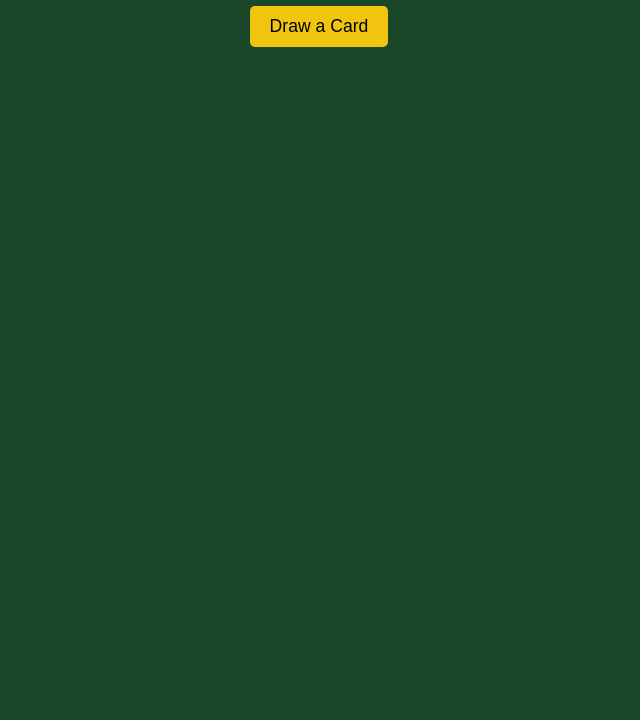
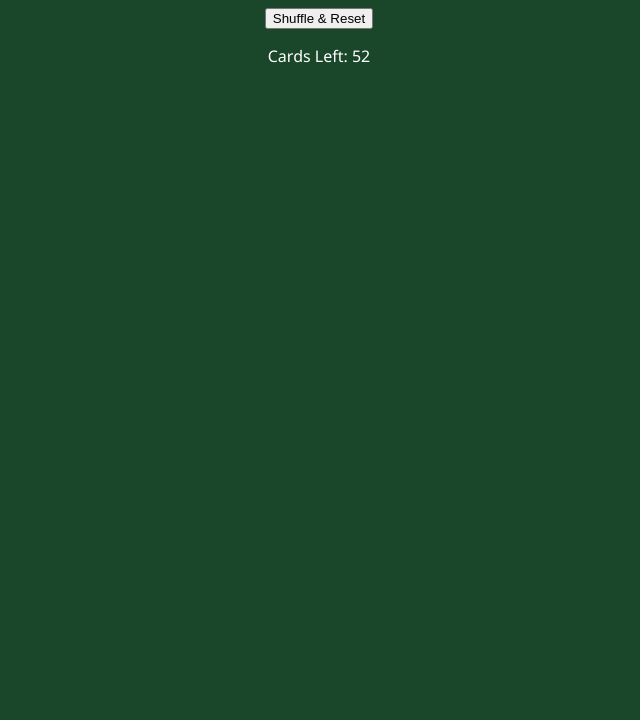
Before and after one commit to eipageorge5-sketch/Playing-Card, a plain HTML site: page index.html in a window 1280 px wide. Shown: the part 80-800 px from the top of the page, without its empty margins (321-961 px from the left). Drawn offline with Linux system fonts and the light colour scheme.

Commit message:
Update index.html

```diff
--- a/index.html
+++ b/index.html
@@ -10,7 +10,8 @@
 <body>
     <div class="controls">
         <h1>Digital Deck</h1>
-        <button id="draw-btn" onclick="drawCard()">Draw a Card</button>
+        <button id="reset-btn" onclick="resetGame()">Shuffle & Reset</button>
+        <p>Cards Left: <span id="card-count">52</span></p>
     </div>
 
     <div id="deck-container" class="deck-container"></div>
```
